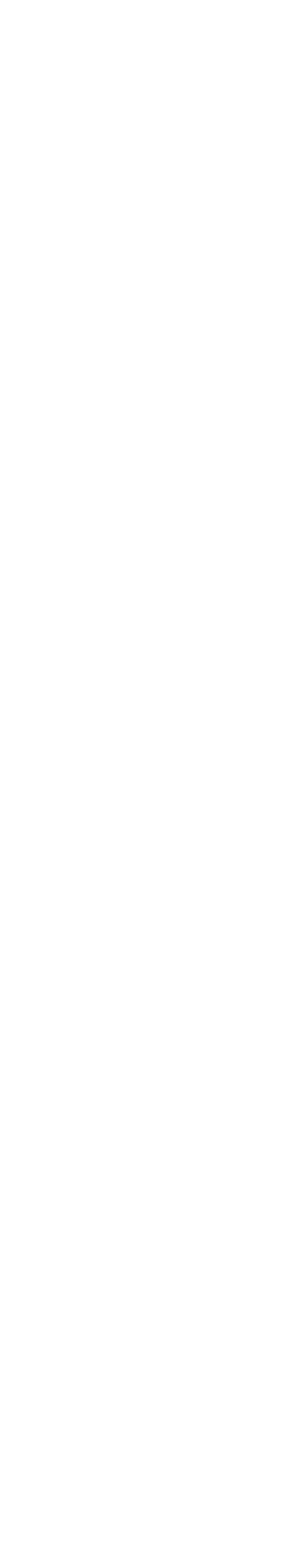
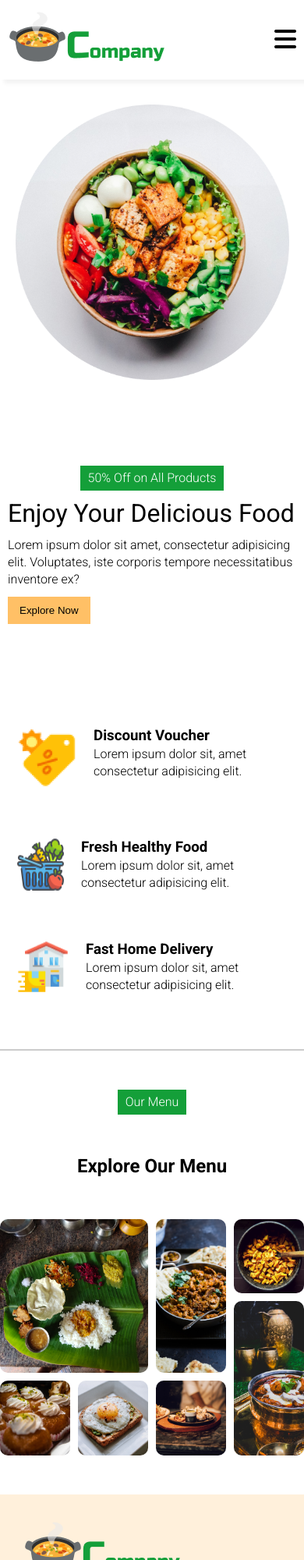
Before and after one commit to EmraanIqbal/projects-html-css, a plain HTML site: page Restaurant-website/index.html in a window 390 px wide. Shown: the top 2000 px of the page at 78% size. Before the commit the page ends 844 px from the top, so only its background shows below. Drawn offline with Linux system fonts and the light colour scheme.

Commit message:
mobile responsive and whole ui is finished

```diff
--- a/Restaurant-website/index.html
+++ b/Restaurant-website/index.html
@@ -2,7 +2,164 @@
 <html lang="en">
   <head>
     <title>Restaurant Website</title>
-    <link rel="stylesheet" href="/style.css" />
+    <link rel="stylesheet" href="./style.css" />
+    <script
+      src="https://kit.fontawesome.com/7a4b62b0a4.js"
+      crossorigin="anonymous"
+    ></script>
   </head>
-  <body></body>
+  <body>
+    <nav>
+      <div class="navigation container">
+        <div class="logo_container">
+          <img src="./images/logo.png" />
+        </div>
+        <div class="bar_icon">
+          <i class="fas fa-bars"></i>
+        </div>
+      </div>
+    </nav>
+    <div class="container">
+      <div class="hero">
+        <div class="hero_image">
+          <img src="./images/hero_image.png" alt="hero image" />
+        </div>
+        <div class="hero_content">
+          <div class="tag">50% Off on All Products</div>
+          <h1>Enjoy Your Delicious Food</h1>
+          <p>
+            Lorem ipsum dolor sit amet, consectetur adipisicing elit.
+            Voluptates, iste corporis tempore necessitatibus inventore ex?
+          </p>
+          <button class="explore_btn">Explore Now</button>
+        </div>
+      </div>
+
+      <!-- features section -->
+
+      <section class="features">
+        <div class="feature">
+          <img src="icons/discount.png" alt="" />
+          <div class="feature_content">
+            <h3>Discount Voucher</h3>
+            Lorem ipsum dolor sit, amet consectetur adipisicing elit.
+          </div>
+        </div>
+        <div class="feature">
+          <img src="icons/fresh.png" alt="" />
+          <div class="feature_content">
+            <h3>Fresh Healthy Food</h3>
+            Lorem ipsum dolor sit, amet consectetur adipisicing elit.
+          </div>
+        </div>
+        <div class="feature">
+          <img src="icons/delivery.png" alt="" />
+          <div class="feature_content">
+            <h3>Fast Home Delivery</h3>
+            Lorem ipsum dolor sit, amet consectetur adipisicing elit.
+          </div>
+        </div>
+      </section>
+      <div class="divider"></div>
+      <div class="menu">
+        <div class="tag">Our Menu</div>
+        <h2>Explore Our Menu</h2>
+
+        <div class="grid">
+          <div class="item1">
+            <img
+              class="grid-image"
+              src="images/grid_image1.png"
+              alt="image 1"
+            />
+          </div>
+          <div class="item2">
+            <img
+              class="grid-image"
+              src="images/grid_image2.png"
+              alt="image 2"
+            />
+          </div>
+          <div class="item3">
+            <img
+              class="grid-image"
+              src="images/grid_image3.png"
+              alt="image 3"
+            />
+          </div>
+          <div class="item4">
+            <img
+              class="grid-image"
+              src="images/grid_image4.png"
+              alt="image 4"
+            />
+          </div>
+          <div class="item5">
+            <img
+              class="grid-image"
+              src="images/grid_image5.png"
+              alt="image 5"
+            />
+          </div>
+          <div class="item6">
+            <img
+              class="grid-image"
+              src="images/grid_image6.png"
+              alt="image 6"
+            />
+          </div>
+          <div class="item7">
+            <img
+              class="grid-image"
+              src="images/grid_image7.png"
+              alt="image 7"
+            />
+          </div>
+        </div>
+      </div>
+    </div>
+    <footer>
+      <div class="footer_container container">
+        <div class="footer_logo">
+          <img src="images/logo.png" alt="logo" />
+        </div>
+        <div class="link_lists">
+          <h3>Main Links</h3>
+          <ul>
+            <li>Order Tracking</li>
+            <li>New Order</li>
+            <li>Contact Us</li>
+            <li>News & Blogs</li>
+          </ul>
+        </div>
+        <div class="link_lists">
+          <h3>Support</h3>
+          <ul>
+            <li>About Us</li>
+            <li>Privacy Policy</li>
+            <li>Terms & Conditons</li>
+          </ul>
+        </div>
+        <div class="news_letter">
+          <h3>Support</h3>
+          <input type="email" placeholder="Enter your Email..." />
+          <h3>Follow Us</h3>
+          <div class="icon_container">
+            <div class="icon">
+              <i class="fa fa-facebook"></i>
+            </div>
+            <div class="icon">
+              <i class="fa fa-twitter" aria-hidden="true"></i>
+            </div>
+            <div class="icon">
+              <i class="fa fa-instagram" aria-hidden="true"></i>
+            </div>
+            <div class="icon">
+              <i class="fa fa-youtube" aria-hidden="true"></i>
+            </div>
+          </div>
+        </div>
+      </div>
+    </footer>
+  </body>
 </html>
--- a/Restaurant-website/style.css
+++ b/Restaurant-website/style.css
@@ -0,0 +1,205 @@
+@import url("https://fonts.googleapis.com/css2?family=Roboto:ital,wght@0,100;0,300;0,400;0,500;0,700;0,900;1,100;1,300;1,400;1,500;1,700;1,900&display=swap");
+* {
+  margin: 0;
+  padding: 0;
+  box-sizing: border-box;
+}
+html,
+body {
+  line-height: 1.4;
+  font-weight: 300;
+  font-family: "Roboto", sans-serif;
+}
+
+button {
+  padding: 10px 15px;
+  border: none;
+  transition: 0.2s ease-in-out;
+}
+button:hover {
+  opacity: 0.8;
+}
+
+.navigation{
+    display: flex;
+    justify-content: space-between;
+    align-items: center;
+}
+nav{
+  box-shadow: 5px 5px 5px rgba(1, 1, 1, 0.05);
+  position: sticky;
+  top: 0;
+  margin-bottom: 32px;
+  background: white;
+  padding: 10px;
+  z-index: 50;
+}
+.container {
+  max-width: 1200px;
+  margin: 0 auto;
+}
+.bar_icon {
+  font-size: 32px;
+}
+.hero {
+  display: flex;
+  justify-content: center;
+  align-items: center;
+  gap: 100px;
+}
+.tag {
+  background-color: #149f39;
+  padding: 5px 10px;
+  color: white;
+align-self: flex-start;
+}
+.hero_content {
+  display: flex;
+  gap: 10px;
+  flex-direction: column;
+}
+.hero_content h1 {
+  font-size: 72px;
+  line-height: 1.2;
+  font-weight: 400;
+}
+.explore_btn {
+  background: #ffc066;
+  align-self: flex-start;
+}
+
+.features {
+  margin-top: 100px;
+  gap: 20px;
+  display: flex;
+  justify-content: center;
+  margin-bottom: 50px;
+}
+.feature {
+  display: flex ;
+  gap: 20px;
+  padding: 20px ;
+  transition: 0.2s ease-in-out;
+
+}
+.feature:hover {
+  transition: 0.2s ease-in-out;
+  box-shadow: 5px 5px 5px rgba(1, 1, 1, 0.05);
+
+}
+.divider {
+  border: 1px solid #ccc;
+  margin: 20px 0;
+}
+
+.menu {
+  display: flex;
+  flex-direction: column;
+  gap: 50px;
+  margin: 50px 0;
+  align-items: center;
+}
+.menu , .tag {
+  align-self: center;
+}
+
+.grid {
+  display: grid;
+  gap: 10px;
+  grid-template-areas:
+    "I1 I1 I2 I3"
+    "I1 I1 I2 I7"
+    "I4 I5 I6 I7";
+}
+.item1 {
+  grid-area: I1;
+}
+.item2 {
+  grid-area: I2;
+}
+.item3 {
+  grid-area: I3;
+}
+.item4 {
+  grid-area: I4;
+}
+.item5 {
+  grid-area: I5;
+}
+.item6 {
+  grid-area: I6;
+}
+.item7 {
+  grid-area: I7;
+}
+.grid-image {
+  border-radius: 10px;
+  transition: 0.2s ease-in-out;
+  width: 100%;
+  height: 100%;
+
+}
+.grid-image:hover{
+  transform: scale(1.05);
+  transition: 0.2s ease-in-out;
+
+}
+
+footer {
+  background-color: #fff0db;
+}
+
+.footer_container {
+  padding: 30px;
+  display: flex;
+  justify-content: space-between;
+}
+.link_lists h3 {
+  margin-bottom: 10px;
+  color: gray;
+}
+.link_lists ul {
+  list-style: none;
+}
+.link_lists ul li {
+  font-size: 16px;
+  margin-bottom: 5px;
+}
+.news_letter h3 {
+  margin-bottom: 10px;
+  color: gray;
+}
+.news_letter input {
+  padding: 5px 40px;
+  margin-bottom: 10px;
+}
+.icon_container {
+  display: flex;
+  gap: 10px;
+}
+
+@media (max-width: 786px){
+  .hero {
+   flex-direction: column;
+  }
+  .hero_image {
+    display: flex;
+    justify-content: center;
+  }
+  .hero_image img{
+    width: 90%
+  }
+  .hero_content {
+    gap: 10px;
+    padding: 10px;
+  }
+  .hero_content h1{
+    font-size: 32px;
+  }
+  .features {
+    flex-direction: column;
+  }
+  .footer_container {
+    flex-direction: column;
+  }
+}
```
